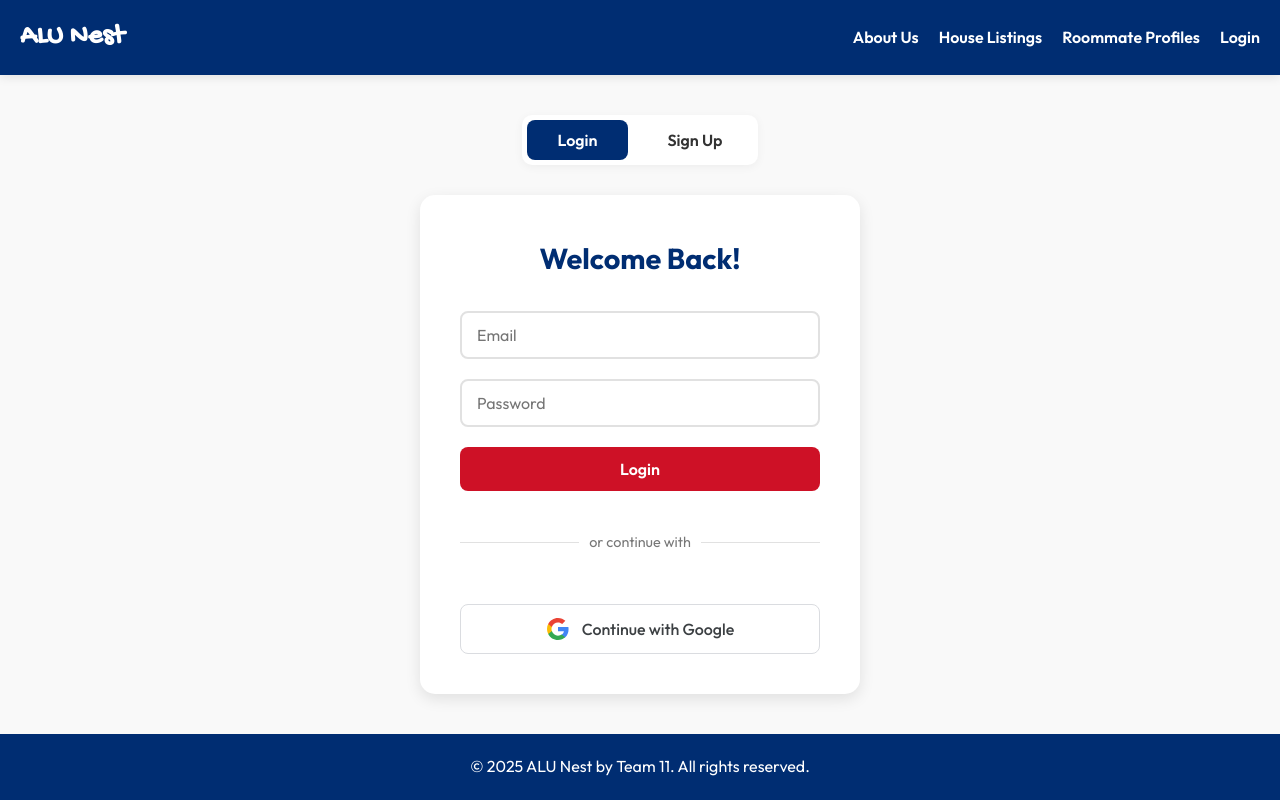
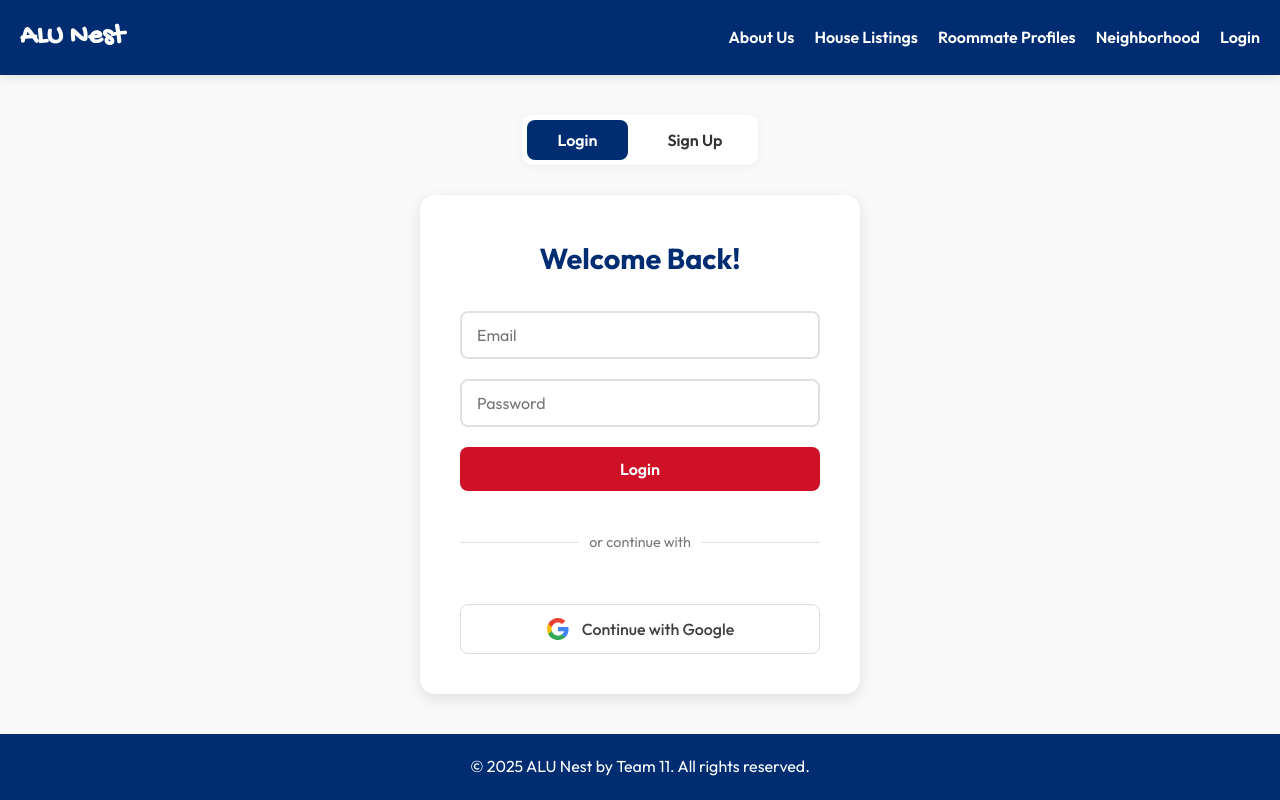
Before and after one commit to lilalajemima/alu-nest_team-11, a website: page frontend/login/login.html in a window 1280 px wide. Drawn offline with Linux system fonts and the light colour scheme.

Commit message:
edited the login feature

```diff
--- a/frontend/login/login.html
+++ b/frontend/login/login.html
@@ -17,6 +17,7 @@
             <a href="../Homepage/index.html">About Us</a>
             <a href="../house_listings/house.html">House Listings</a>
             <a href="../roommate_profiles/roommate.html">Roommate Profiles</a>
+            <a href="../neigborhood/neigborhood.html">Neighborhood</a>
             <a href="../login/login.html">Login</a>
         </nav>
     </header>
```
